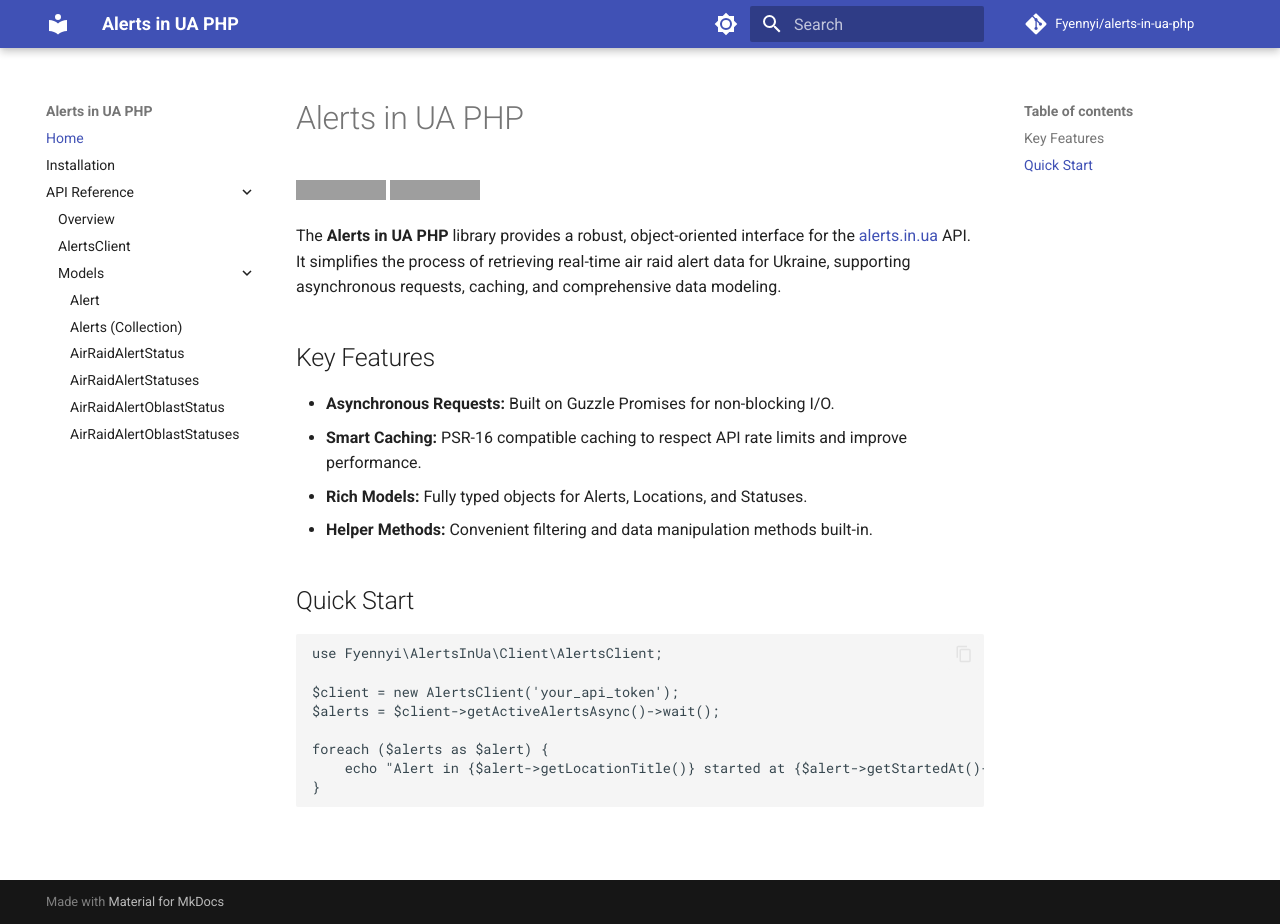
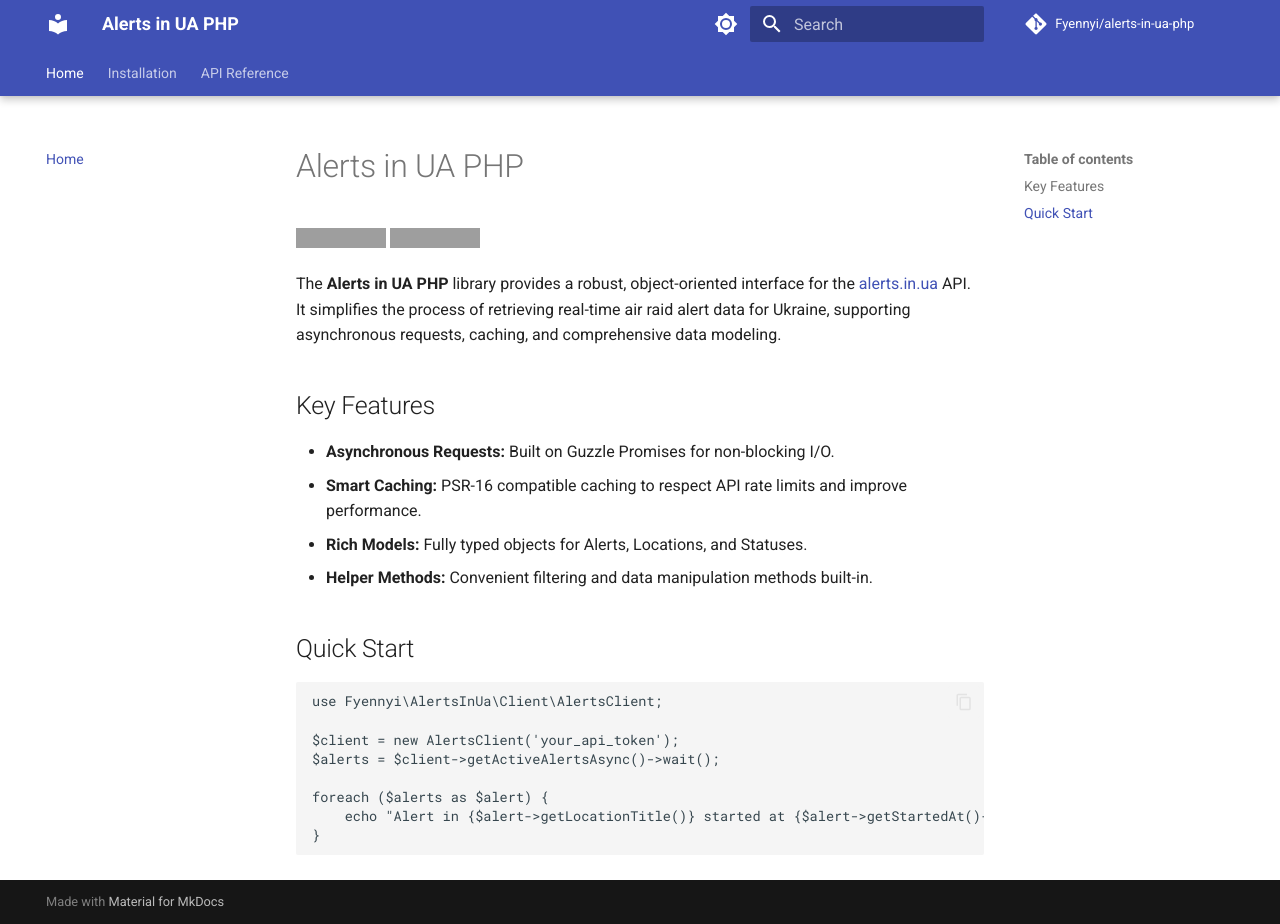
Before and after one commit to Fyennyi/alerts-in-ua-php, an MkDocs documentation site: the page built from docs/index.md, in a window 1280 px wide and 924 px high. Built offline with MkDocs 1.6.1 and Material for MkDocs 9.7.7, drawn with Linux system fonts in a browser that asks for light colours; comment, search, counter and statistics services are not loaded; grey boxes are pictures that could not be loaded.

Commit message:
docs: Enable navigation tabs and tabbed content

```diff
--- a/mkdocs.yml
+++ b/mkdocs.yml
@@ -12,6 +12,8 @@
     - navigation.instant
     - navigation.tracking
     - navigation.expand
+    - navigation.tabs
+    - navigation.tabs.sticky
     - content.code.copy
   palette:
     - scheme: default
@@ -46,5 +48,7 @@
   - admonition
   - pymdownx.details
   - pymdownx.superfences
+  - pymdownx.tabbed:
+      alternate_style: true
   - toc:
       permalink: true
```
